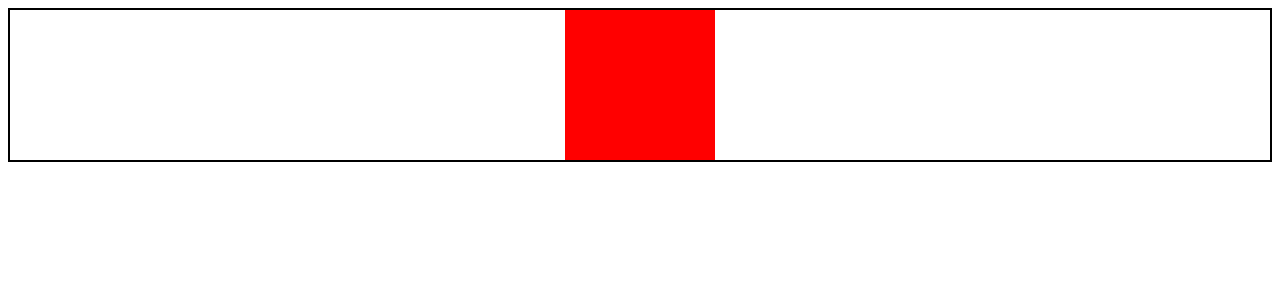
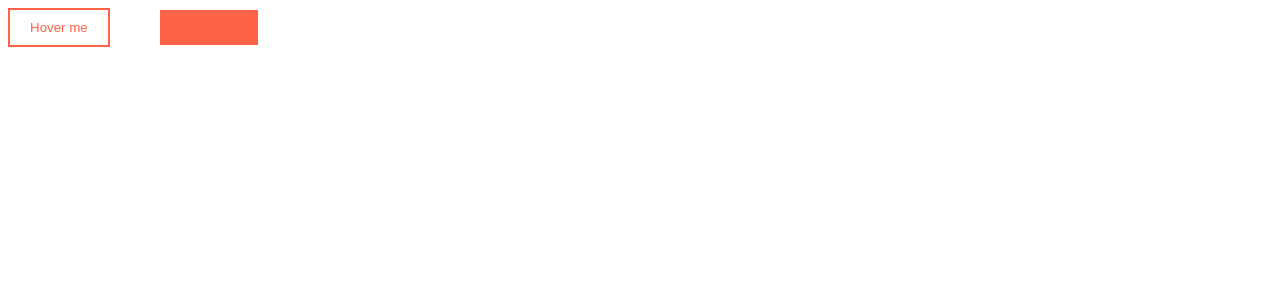
Before and after one commit to Shahriyar001/animation, a React (Vite) app: page / in a window 1280 px wide. Shown: the top 300 px of the page. Built offline with nearby package versions, Linux system fonts and the light colour scheme.

Commit message:
added animation in div and button

```diff
--- a/src/App.tsx
+++ b/src/App.tsx
@@ -1,7 +1,11 @@
 function App() {
   return (
     <div className="main">
-      <div className="box-1"></div>
+      {/* <div className="box-1"></div>
+      <div className="box-container-2">
+        <div className="box-2"></div>
+      </div> */}
+      <button className="btn">Hover me</button>
     </div>
   );
 }
--- a/src/index.css
+++ b/src/index.css
@@ -1,9 +1,42 @@
-.main {
+
+.btn{
+  border: 2px solid tomato;
+  color: tomato;
+  padding: 10px 20px;
+  background-color: transparent;
+  transition-duration: 500ms;
+  transition-timing-function: ease;
+  position: relative;
+}
+
+.btn::after{
+  content: '';
+  height: 100%;
+  width: 100%;
+  background-color: tomato;
+  position: absolute;
+  top: 0;
+  right: 0;
+  transform: translate(150px);
+}
+
+.btn:hover{
+  transform: scale(1.1);
+}
+
+
+/* .main {
   border: 2px solid black;
   display: flex;
+  flex-direction: column;
   justify-content: center;
+  align-items: center;
+  perspective: 200px;
+  /* overflow: hidden; */
+  /* position: relative;  */
+}
+.box-container-2 {
   overflow: hidden;
-  /* position: relative;  */
 }
 
 .box-1 {
@@ -13,8 +46,9 @@
   width: 150px;
   transition-duration: 500ms;
   transition-timing-function: ease;
+  margin: 10px;
 }
 
 .box-1:hover {
-  transform: scale(1.2);
-}
+  transform: translateZ(100px);
+} */
```
